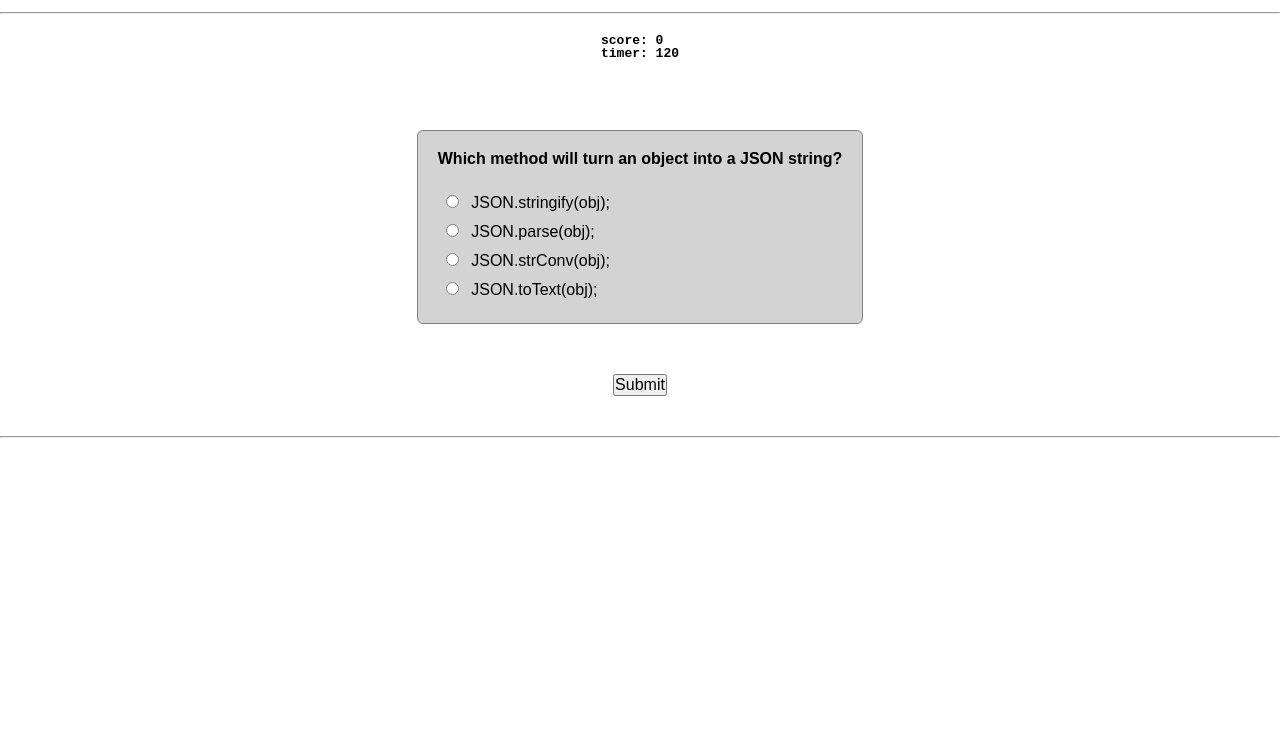
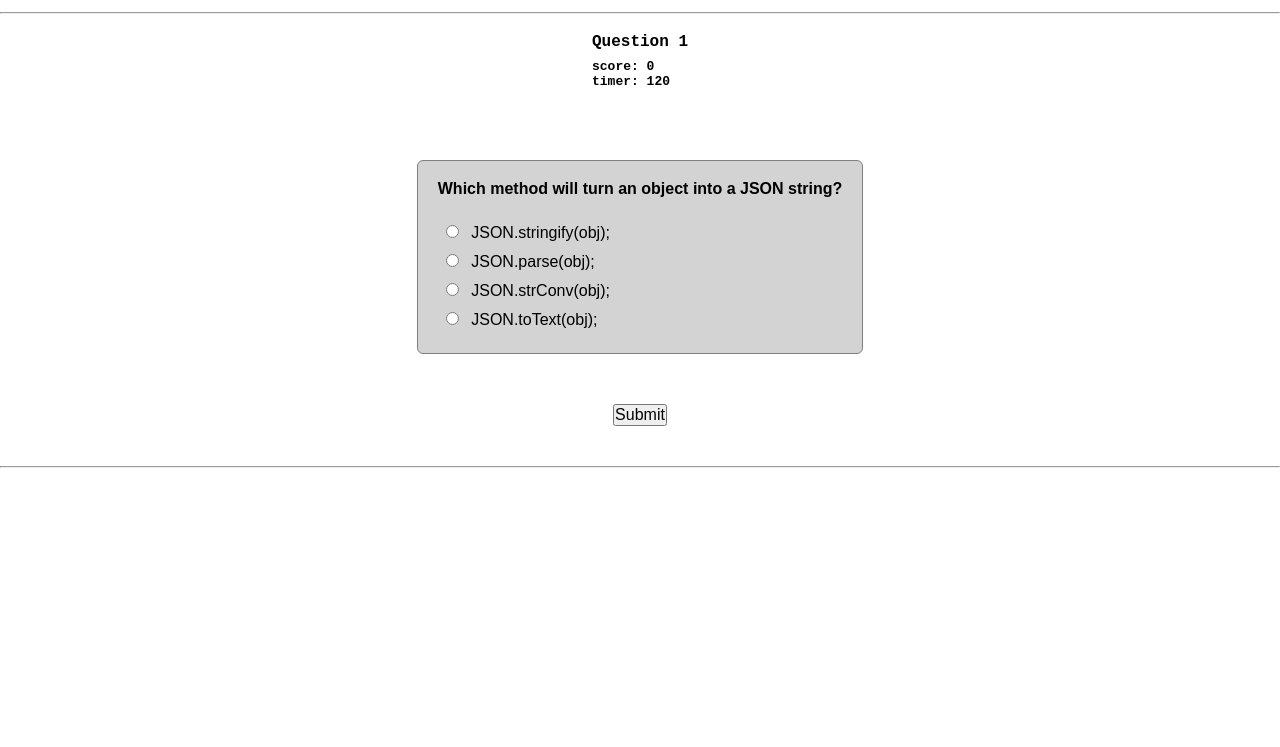
Before and after one commit to johntg96/JavaScript-Code-Quiz, a plain HTML site: page index.html in a window 1280 px wide. Shown: the part 83-830 px from the top of the page. Drawn offline with Linux system fonts and the light colour scheme.

Commit message:
added question number above score counter

```diff
--- a/assets/script.js
+++ b/assets/script.js
@@ -1,4 +1,5 @@
 const questionDisplay = document.querySelector("#question");
+const questionNumberDisplay = document.querySelector("#question-number")
 const choicesDisplay = document.querySelector("#choices");
 const scoresDisplay = document.querySelector("#score-text");
 const choice1 = document.querySelector("#choice_1");
@@ -70,7 +71,7 @@ const questions = {
     },
     question10: {
         question: "Event bubbling is when..",
-        choices: ["..events propogate up the DOM tree", "..events become inaccessible", "..an error stops the event from firing", "..the event creates a hole in the spacetime continium."],
+        choices: ["..events propogate up the DOM tree", "..events become inaccessible", "..an error stops the event from firing", "..the event creates a hole in the spacetime continium."], // hint: it is not the last one.
         correctAnswer: "choice1",
         userChoice: "blank"
     },
@@ -185,6 +186,7 @@ function submitChoice() {
         viewQuestion(nextQuestion);
     } else {
         gradeQuiz();
+        // TO-DO: Add function to clear the screen and show the results after quiz is done.
     }
 
 }
@@ -192,6 +194,7 @@ function submitChoice() {
 function viewQuestion(questionNum) {
 
     console.log(`Current score: ${score}`);
+    questionNumberDisplay.textContent = `Question ${currentQuestion}`;
 
     switch (questionNum) {
         case 1:
--- a/assets/style.css
+++ b/assets/style.css
@@ -30,8 +30,14 @@ main {
   padding: 20px;
 }
 
-#score-text, #timer-text {
+#score-text, #timer-text, #question-number {
   font-family: monospace;
+  margin-bottom: 2px;
+}
+
+#question-number {
+  font-size: 16px;
+  margin-bottom: 10px;
 }
 
 #question {
--- a/index.html
+++ b/index.html
@@ -14,6 +14,7 @@
     <hr/>
     <main>
         <div id="scoreContainer">
+            <h1 id="question-number">Question 1</h1>
             <h2 id="score-text">score: 0</h2>
             <h2 id="timer-text">timer: 120</h2>
         </div>
```
